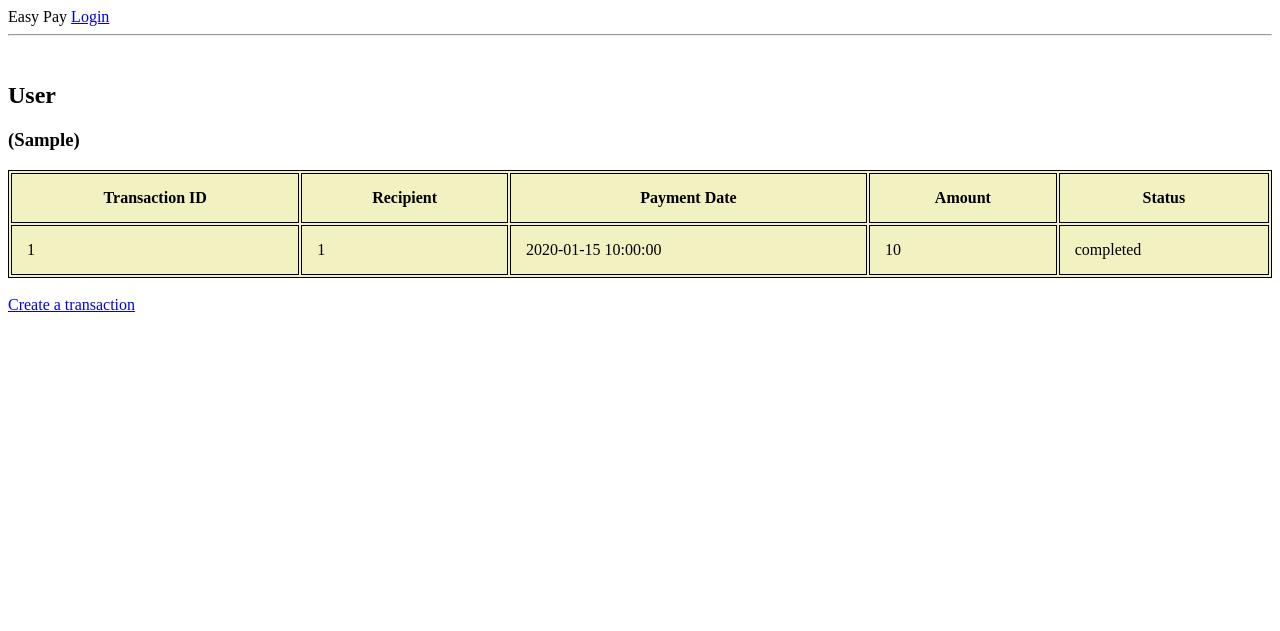
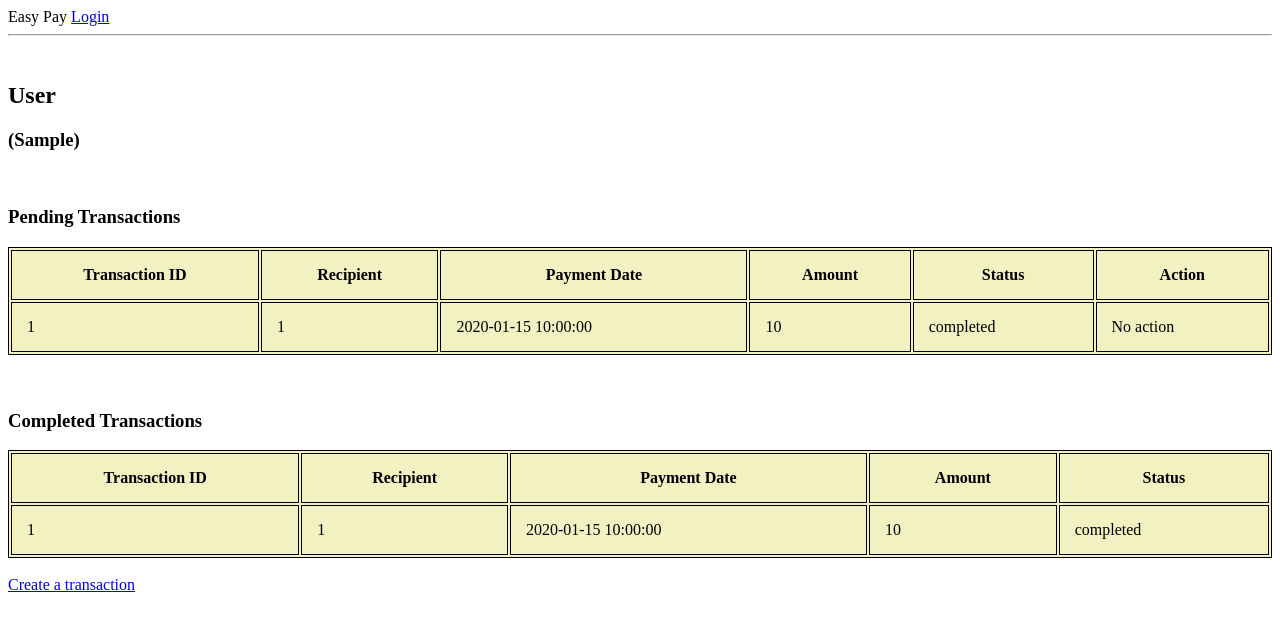
Before and after one commit to rayhanaziai/HB-Project, a Flask app: template templates/userpage.html in a window 1280 px wide. Shown: the top 631 px of the page. Run offline with Flask 2, Linux system fonts and the light colour scheme; the template is opened without the code that fills it: values that come from a table or form of the project are taken from there, others are empty; tables that the repository leaves empty hold one stand-in row (values such as "Sample post").

Commit message:
Payer and seller interaction done

```diff
--- a/model.py
+++ b/model.py
@@ -45,11 +45,11 @@ class Transaction(db.Model):
                           db.ForeignKey('users.user_id'))
     charge_id = db.Column(db.String(300), nullable=True)
     is_signed = db.Column(db.Boolean, nullable=False)
-    payment_recieved = db.Column(db.Boolean, nullable=True)
+    payment_received = db.Column(db.Boolean, nullable=True)
     date = db.Column(db.DateTime, nullable=True)
     amount = db.Column(db.Integer, nullable=True)
     currency = db.Column(db.String(3), nullable=True)
-    status = db.Column(db.String(30), nullable=False)
+    status = db.Column(db.String(50), nullable=False)
 
     def __repr__(self):
         """Provide helpful representation when printed."""
--- a/templates/register-form.html
+++ b/templates/register-form.html
@@ -10,7 +10,7 @@
     <div class="form-group">
         <label>Are you a payer or a receiver?:<br>
             Payer <input type="checkbox" name="payer_or_receiver" value="Payer"><br>
-            Receiver <input type="checkbox" name="payer_or_receiver" value="Receiver">
+            Receiver <input type="checkbox" name="payer_or_receiver" value="Seller">
         </label>
     </div>
     <input type="submit" value="Submit">
--- a/templates/userpage.html
+++ b/templates/userpage.html
@@ -5,7 +5,46 @@
   <h2>{{ user.fullname }}</h2>
   <h3>({{ user.payer_seller }})</h3>
 </div>
-<div class="table">
+<br>
+<h3>Pending Transactions</h3>
+<div class="table pending">
+    <table style="width:100%">
+      <tr>
+        <th>Transaction ID</th>
+        <th>Recipient</th>
+        <th>Payment Date</th>
+        <th>Amount</th>
+        <th>Status</th>
+        <th>Action</th>
+      </tr>
+      {% if pending_transactions != [] %}
+          {% for transaction in pending_transactions %}
+              <tr>
+                <td>{{ transaction.transaction_id }}</td>
+                <td>{{ transaction.seller_id }}</td>
+                <td>{{ transaction.date }}</td>
+                <td>{{ transaction.amount }}</td>
+                <td>{{ transaction.status }}</td>
+                {% if transaction.status == "pending approval from payer" and user.payer_seller == "payer" %}
+                    <td><a href="/terms/{{ user.user_id }}" class="contract-button"><span>View Contract</span></a></td>
+                {% elif transaction.status == "pending approval from seller" and user.payer_seller == "seller" %}
+                    <td><a href="/approved-form/{{ transaction.transaction_id }}" class="contract-button"><span>View and approve contract</span></a></td>
+                {% else %}
+                    <td>No action</td>
+                {% endif %}
+              </tr>
+          {% endfor %}
+      {% else %}
+      <div id='no_trans'>
+          <td>You currently have no pending transactions!</td>
+      </div>
+      {% endif %}
+
+    </table>
+</div>
+<br><br>
+<h3>Completed Transactions</h3>
+<div class="table completed">
     <table style="width:100%">
       <tr>
         <th>Transaction ID</th>
@@ -14,8 +53,8 @@
         <th>Amount</th>
         <th>Status</th>
       </tr>
-      {% if transactions != [] %}
-          {% for transaction in transactions %}
+      {% if completed_transactions != [] %}
+              {% for transaction in completed_transactions %}
                   <tr>
                     <td>{{ transaction.transaction_id }}</td>
                     <td>{{ transaction.seller_id }}</td>
@@ -26,7 +65,7 @@
               {% endfor %}
       {% else %}
       <div id='no_trans'>
-          <td>You currently have no transactions!</td>
+          <td>You have no completed transactions!</td>
       </div>
       {% endif %}
 
```
Also changed, not shown: serverPP.py (+97 -12 lines), templates/transaction-form.html (+14 -4 lines). Lines whose indentation alone changed are shown as unchanged.
